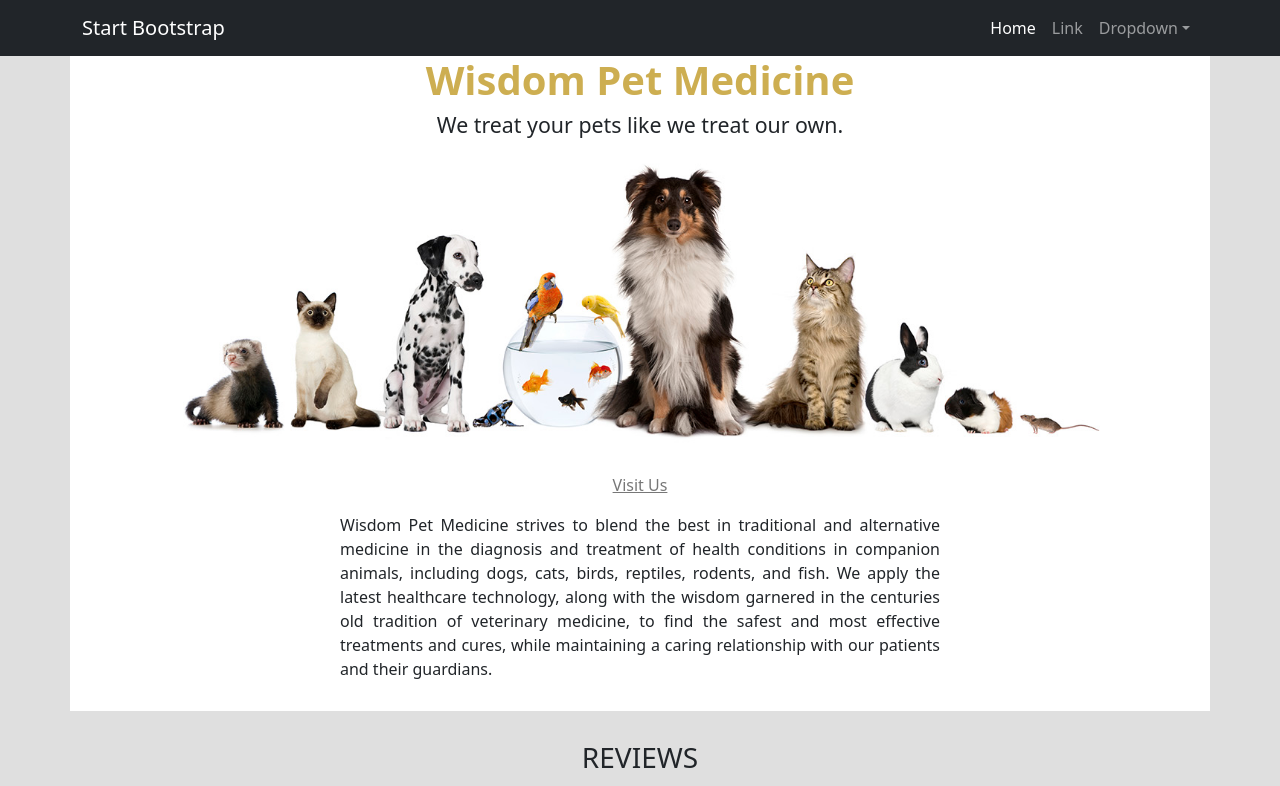
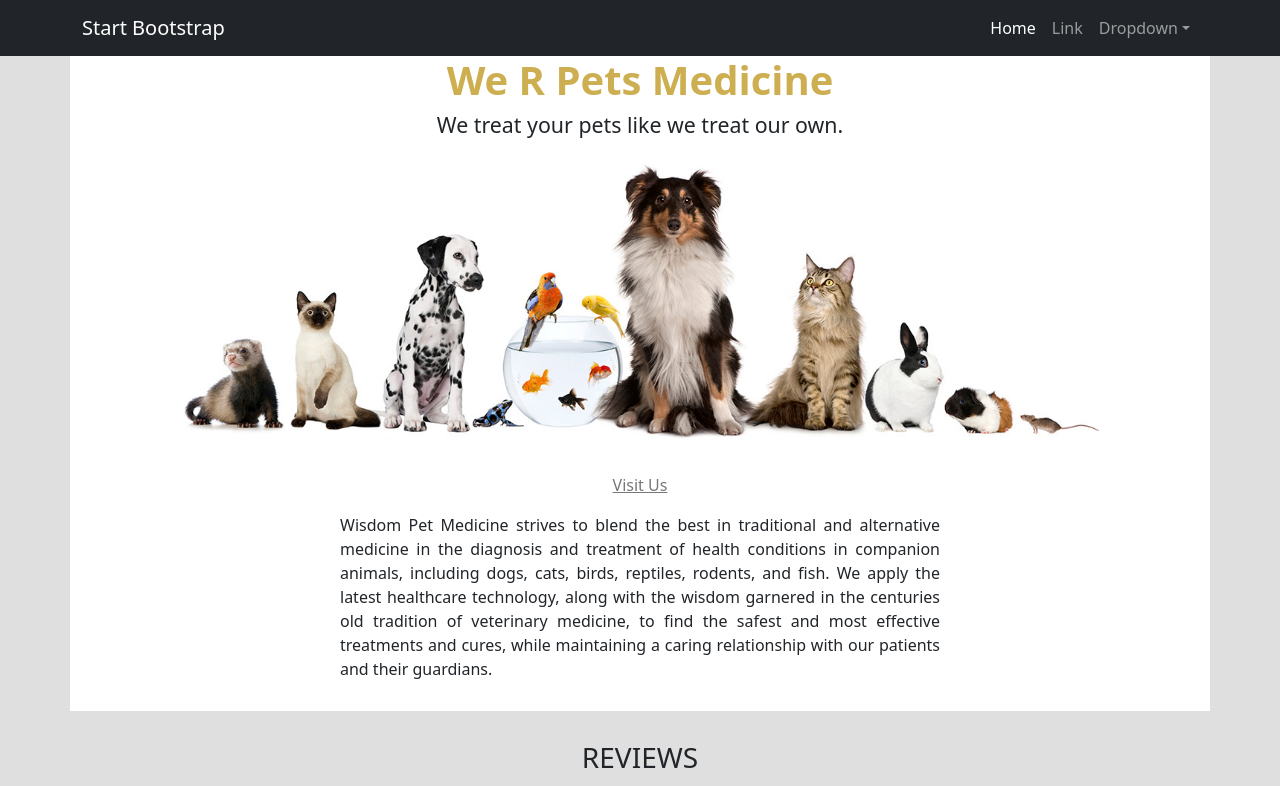
Before and after one commit to bscan48/werpets, a website: page index.html in a window 1280 px wide. Shown: the top 786 px of the page. Drawn offline with nearby package versions, Linux system fonts and the light colour scheme.

Commit message:
Name Change

```diff
--- a/index.html
+++ b/index.html
@@ -51,7 +51,7 @@
             <div class="row" style="background-color: white;">
                 <div class="col-lg-12 text-center">
                     <h1 style="color: #cdae51;font-weight: bold;">
-                        Wisdom Pet Medicine
+                        We R Pets Medicine
                     </h1>
                     <h2 style="font-size: 16pt">
                         We treat your pets like we treat our own.
```
